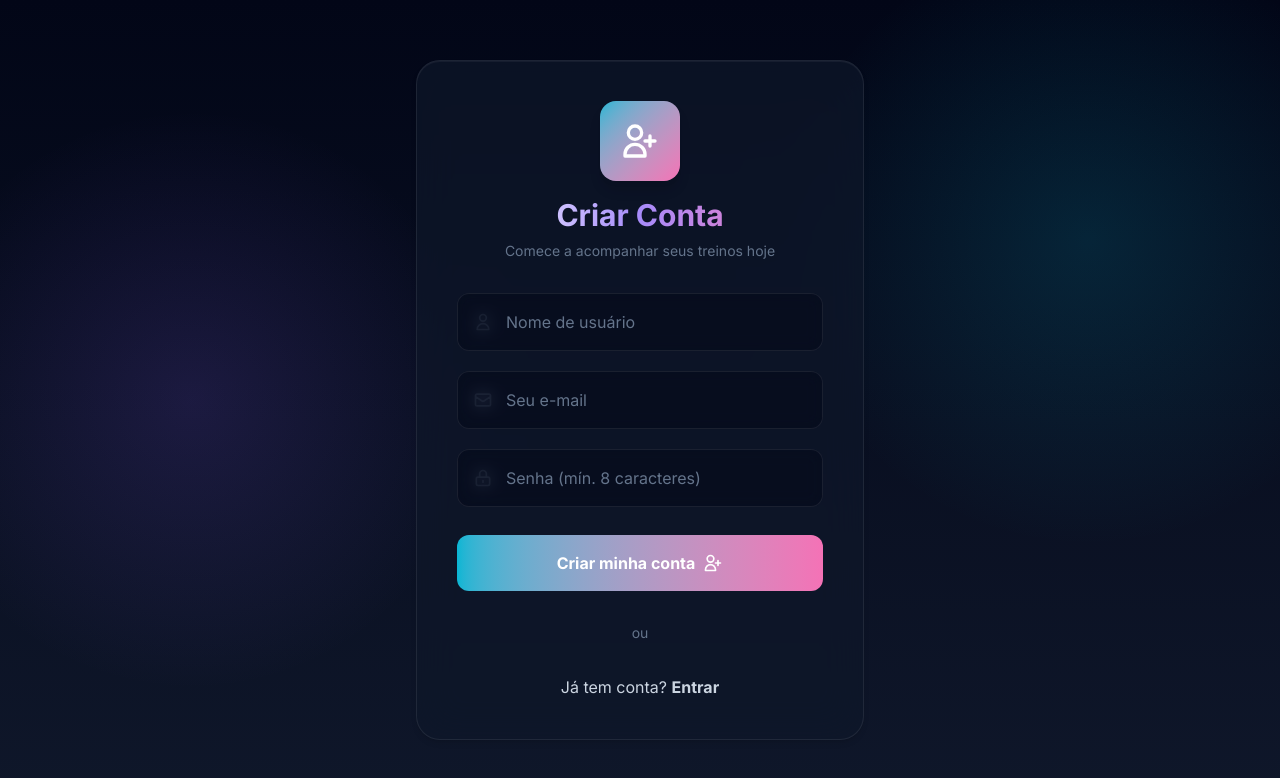
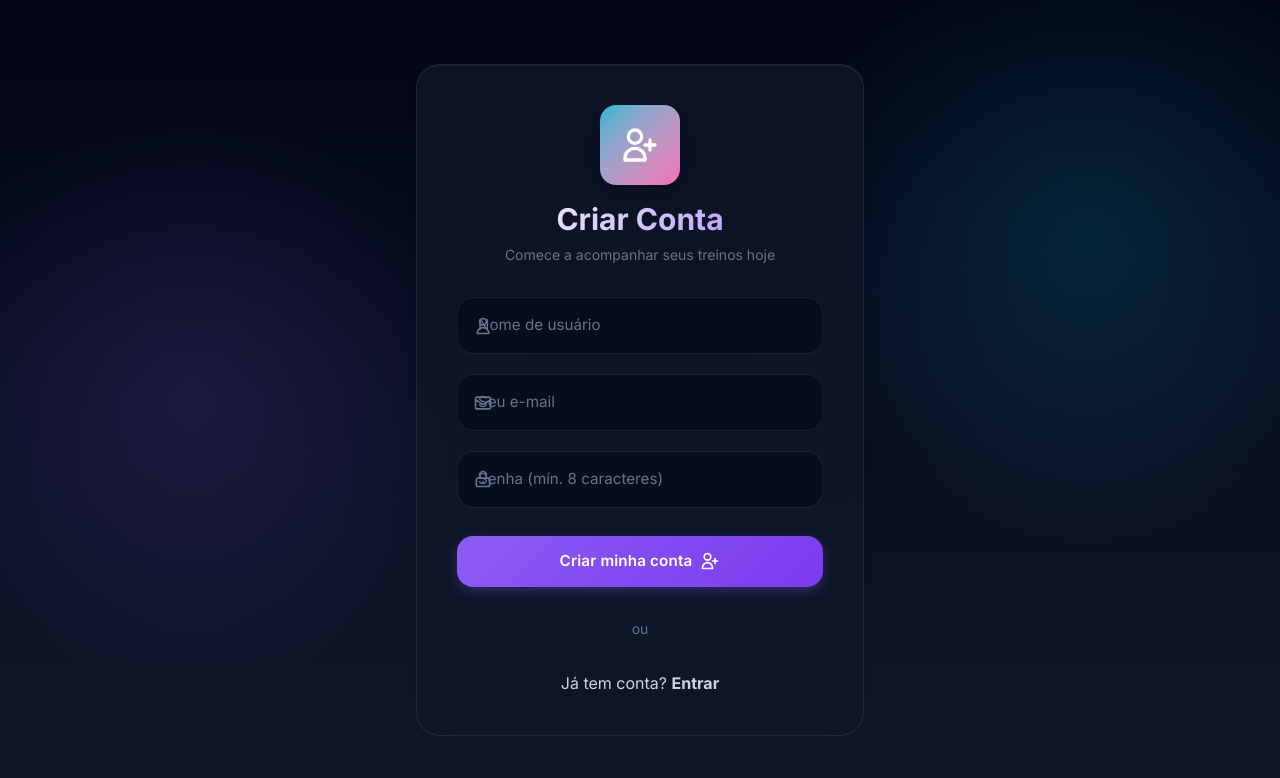
Before and after one commit to otvkatibe/workout-tracker-client, a React (Vite) app: page /register in a window 1280 px wide. Shown: the top 778 px of the page. Built offline with nearby package versions, Linux system fonts and the light colour scheme.

Commit message:
feat(ui): apply premium theme to auth pages & fix trim crash

```diff
--- a/src/pages/Login.jsx
+++ b/src/pages/Login.jsx
@@ -91,7 +91,7 @@ export default function Login() {
                             <path strokeLinecap="round" strokeLinejoin="round" strokeWidth={2} d="M3 6l3 1m0 0l-3 9a5.002 5.002 0 006.001 0M6 7l3 9M6 7l6-2m6 2l3-1m-3 1l-3 9a5.002 5.002 0 006.001 0M18 7l3 9m-3-9l-6-2m0-2v2m0 16V5m0 16H9m3 0h3" />
                         </svg>
                     </div>
-                    <h2 className="text-3xl font-extrabold mb-2 bg-gradient-to-r from-white via-primary-light to-accent bg-clip-text text-transparent">
+                    <h2 className="text-3xl font-extrabold mb-2 text-gradient">
                         Bem-vindo!
                     </h2>
                     <p className="text-text-muted text-sm">
@@ -113,10 +113,7 @@ export default function Login() {
                             value={form.email}
                             onChange={handleChange}
                             onBlur={handleBlur}
-                            className={`w-full pl-12 pr-4 py-4 rounded-xl bg-dark/50 border text-text-primary placeholder-text-muted backdrop-blur-sm transition-all duration-300 focus:outline-none ${errors.email
-                                ? 'border-danger focus:border-danger focus:shadow-[0_0_0_4px_rgba(239,68,68,0.2)]'
-                                : 'border-glass-border focus:border-primary focus:shadow-[0_0_0_4px_var(--color-primary-glow)]'
-                                } focus:-translate-y-0.5`}
+                            className={`input-field pl-12 ${errors.email ? 'input-error' : ''}`}
                             required
                             autoComplete="email"
                         />
@@ -140,10 +137,7 @@ export default function Login() {
                             value={form.password}
                             onChange={handleChange}
                             onBlur={handleBlur}
-                            className={`w-full pl-12 pr-4 py-4 rounded-xl bg-dark/50 border text-text-primary placeholder-text-muted backdrop-blur-sm transition-all duration-300 focus:outline-none ${errors.password
-                                ? 'border-danger focus:border-danger focus:shadow-[0_0_0_4px_rgba(239,68,68,0.2)]'
-                                : 'border-glass-border focus:border-primary focus:shadow-[0_0_0_4px_var(--color-primary-glow)]'
-                                } focus:-translate-y-0.5`}
+                            className={`input-field pl-12 ${errors.password ? 'input-error' : ''}`}
                             required
                             autoComplete="current-password"
                         />
@@ -157,7 +151,7 @@ export default function Login() {
                     <button
                         type="submit"
                         disabled={saving}
-                        className="w-full py-4 px-6 mt-2 text-base font-bold rounded-xl bg-gradient-to-r from-primary to-secondary text-white cursor-pointer transition-all duration-300 hover:shadow-[0_10px_40px_-10px_var(--color-primary-glow)] hover:-translate-y-1 hover:scale-[1.02] disabled:opacity-50 disabled:cursor-not-allowed disabled:transform-none disabled:hover:shadow-none relative overflow-hidden"
+                        className="btn btn-primary w-full mt-2"
                     >
                         {saving ? (
                             <span className="flex items-center justify-center gap-2">
--- a/src/pages/Register.jsx
+++ b/src/pages/Register.jsx
@@ -92,10 +92,6 @@ export default function Register() {
         }
     }
 
-    const inputBaseClass = "w-full pl-12 pr-4 py-4 rounded-xl bg-dark/50 border text-text-primary placeholder-text-muted backdrop-blur-sm transition-all duration-300 focus:outline-none focus:-translate-y-0.5";
-    const inputNormalClass = `${inputBaseClass} border-glass-border focus:border-primary focus:shadow-[0_0_0_4px_var(--color-primary-glow)]`;
-    const inputErrorClass = `${inputBaseClass} border-danger focus:border-danger focus:shadow-[0_0_0_4px_rgba(239,68,68,0.2)]`;
-
     return (
         <div className="min-h-screen w-full flex items-center justify-center p-6">
             <div className="w-full max-w-md glass-card p-10 animate-[slide-up_0.6s_ease-out]">
@@ -105,7 +101,7 @@ export default function Register() {
                             <path strokeLinecap="round" strokeLinejoin="round" strokeWidth={2} d="M18 9v3m0 0v3m0-3h3m-3 0h-3m-2-5a4 4 0 11-8 0 4 4 0 018 0zM3 20a6 6 0 0112 0v1H3v-1z" />
                         </svg>
                     </div>
-                    <h2 className="text-3xl font-extrabold mb-2 bg-gradient-to-r from-white via-primary-light to-accent bg-clip-text text-transparent">
+                    <h2 className="text-3xl font-extrabold mb-2 text-gradient">
                         Criar Conta
                     </h2>
                     <p className="text-text-muted text-sm">
@@ -126,7 +122,7 @@ export default function Register() {
                             value={form.username}
                             onChange={handleChange}
                             onBlur={handleBlur}
-                            className={errors.username ? inputErrorClass : inputNormalClass}
+                            className={`input-field pl-12 ${errors.username ? 'input-error' : ''}`}
                             required
                             autoComplete="username"
                         />
@@ -150,7 +146,7 @@ export default function Register() {
                             value={form.email}
                             onChange={handleChange}
                             onBlur={handleBlur}
-                            className={errors.email ? inputErrorClass : inputNormalClass}
+                            className={`input-field pl-12 ${errors.email ? 'input-error' : ''}`}
                             required
                             autoComplete="email"
                         />
@@ -174,7 +170,7 @@ export default function Register() {
                             value={form.password}
                             onChange={handleChange}
                             onBlur={handleBlur}
-                            className={errors.password ? inputErrorClass : inputNormalClass}
+                            className={`input-field pl-12 ${errors.password ? 'input-error' : ''}`}
                             required
                             autoComplete="new-password"
                             minLength={8}
@@ -189,7 +185,7 @@ export default function Register() {
                     <button
                         type="submit"
                         disabled={saving}
-                        className="w-full py-4 px-6 mt-2 text-base font-bold rounded-xl bg-gradient-to-r from-secondary to-accent text-white cursor-pointer transition-all duration-300 hover:shadow-[0_10px_40px_-10px_rgba(139,92,246,0.5)] hover:-translate-y-1 hover:scale-[1.02] disabled:opacity-50 disabled:cursor-not-allowed disabled:transform-none disabled:hover:shadow-none relative overflow-hidden"
+                        className="btn btn-primary w-full mt-2"
                     >
                         {saving ? (
                             <span className="flex items-center justify-center gap-2">
--- a/src/utils/errorHandler.js
+++ b/src/utils/errorHandler.js
@@ -117,19 +117,24 @@ export function getErrorMessage(error, context = null) {
 export function validateField(name, value, rules = {}) {
   const errors = [];
 
-  if (rules.required && !value?.trim()) {
-    errors.push(`${name} é obrigatório.`);
+  if (rules.required) {
+    const isString = typeof value === 'string';
+    const isEmpty = value === null || value === undefined || (isString && !value.trim());
+
+    if (isEmpty) {
+      errors.push(`${name} é obrigatório.`);
+    }
   }
 
-  if (rules.email && value && !isValidEmail(value)) {
+  if (rules.email && value && !isValidEmail(String(value))) {
     errors.push('Email inválido.');
   }
 
-  if (rules.minLength && value && value.length < rules.minLength) {
+  if (rules.minLength && value && String(value).length < rules.minLength) {
     errors.push(`${name} deve ter no mínimo ${rules.minLength} caracteres.`);
   }
 
-  if (rules.maxLength && value && value.length > rules.maxLength) {
+  if (rules.maxLength && value && String(value).length > rules.maxLength) {
     errors.push(`${name} deve ter no máximo ${rules.maxLength} caracteres.`);
   }
 
@@ -141,7 +146,7 @@ export function validateField(name, value, rules = {}) {
     errors.push(`${name} deve ser no máximo ${rules.max}.`);
   }
 
-  if (rules.pattern && value && !rules.pattern.test(value)) {
+  if (rules.pattern && value && !rules.pattern.test(String(value))) {
     errors.push(rules.patternMessage || `${name} inválido.`);
   }
 
```
